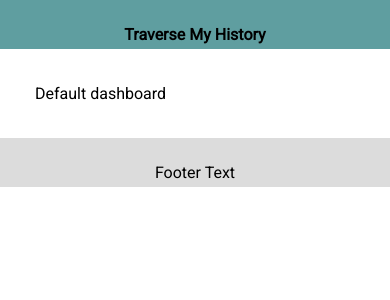
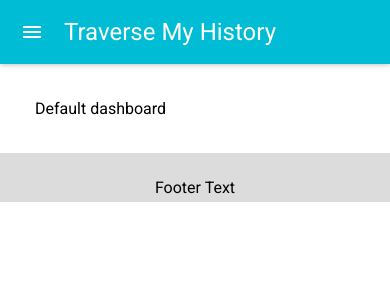
Before and after one commit to prabodhmeshram/traverse-my-history-web, a React (Create React App) app: page / in a window 390 px wide. Shown: the top 300 px of the page. Built offline with nearby package versions, Linux system fonts and the light colour scheme.

Commit message:
Updated Header with Hamburger menu

```diff
--- a/src/components/Header/header.js
+++ b/src/components/Header/header.js
@@ -1,10 +1,15 @@
 import React from "react";
 import './header.css';
+import AppBar from 'material-ui/AppBar';
+
 export const Header = (props) => {
 
     return(
-        <div className='header-content'>
-            {props.content}
+        <div>
+            <AppBar
+                title={props.content}
+                iconClassNameRight="muidocs-icon-navigation-expand-more"
+            />
         </div>
     )
 
```
